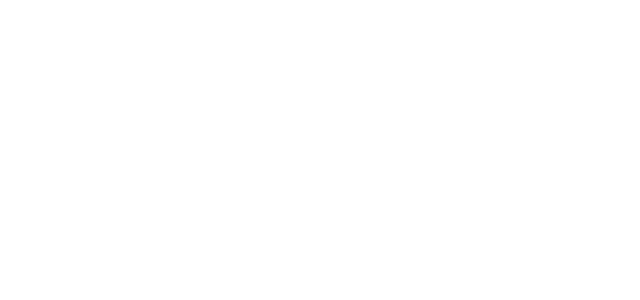
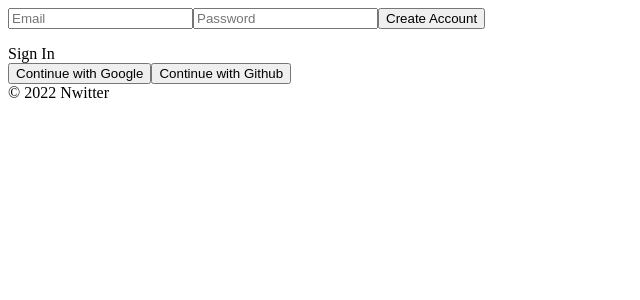
Before and after one commit to wjdrbdyd/twitter-clone, a React (Create React App) app: page / in a window 1280 px wide. Shown: the top 300 px of the page, without its empty margins (0-640 px from the left). Built offline with nearby package versions, Linux system fonts and the light colour scheme; no server answers.

Commit message:
firebase login & firestore

```diff
--- a/package.json
+++ b/package.json
@@ -10,8 +10,10 @@
     "@types/node": "^16.11.24",
     "@types/react": "^17.0.39",
     "@types/react-dom": "^17.0.11",
+    "firebase": "^9.6.6",
     "react": "^17.0.2",
     "react-dom": "^17.0.2",
+    "react-router-dom": "^6.2.1",
     "react-scripts": "5.0.0",
     "typescript": "^4.5.5",
     "web-vitals": "^2.1.0"
--- a/src/App.tsx
+++ /dev/null
@@ -1,7 +0,0 @@
-import React from "react";
-
-function App() {
-  return <div></div>;
-}
-
-export default App;
--- /dev/null
+++ b/src/components/App.tsx
@@ -0,0 +1,28 @@
+import Router from "components/Router";
+import { authService, onAuthChanged } from "fbase";
+import { useEffect, useState } from "react";
+
+function App() {
+  const [init, setInit] = useState(false);
+  const [isLoggedIn, setIsLoggedIn] = useState(false);
+
+  useEffect(() => {
+    onAuthChanged(authService, (user) => {
+      console.log(user);
+      if (user) {
+        setIsLoggedIn(true);
+      } else {
+        setIsLoggedIn(false);
+      }
+      setInit(true);
+    });
+  }, []);
+  return (
+    <>
+      {init ? <Router isLoggedIn={isLoggedIn} /> : "Initializing..."}
+      <footer>&copy; {new Date().getFullYear()} Nwitter </footer>
+    </>
+  );
+}
+
+export default App;
--- /dev/null
+++ b/src/components/Navigation.tsx
@@ -0,0 +1,19 @@
+import React from "react";
+import { Link } from "react-router-dom";
+
+const Navigation = () => {
+  return (
+    <nav>
+      <ul>
+        <li>
+          <Link to="/">Home</Link>
+        </li>
+        <li>
+          <Link to="/profile">My Profile</Link>
+        </li>
+      </ul>
+    </nav>
+  );
+};
+
+export default Navigation;
--- /dev/null
+++ b/src/components/Router.tsx
@@ -0,0 +1,26 @@
+import { HashRouter, Routes, Route, Navigate } from "react-router-dom";
+import Auth from "routes/Auth";
+import Home from "routes/Home";
+import Navigation from "components/Navigation";
+import Profile from "routes/Profile";
+
+const Router = ({ isLoggedIn }: any) => {
+  return (
+    <HashRouter>
+      {isLoggedIn && <Navigation />}
+      <Routes>
+        {isLoggedIn ? (
+          <>
+            <Route path="/" element={<Home />}></Route>
+            <Route path="/profile" element={<Profile></Profile>}></Route>
+          </>
+        ) : (
+          <Route path="/" element={<Auth />}></Route>
+        )}
+        <Route path="*" element={<Navigate to="/" />} />
+      </Routes>
+    </HashRouter>
+  );
+};
+
+export default Router;
--- /dev/null
+++ b/src/fbase.ts
@@ -0,0 +1,36 @@
+// Import the functions you need from the SDKs you need
+
+import { initializeApp } from "firebase/app";
+import { getFirestore, collection, addDoc, getDocs } from "firebase/firestore";
+import {
+  getAuth,
+  createUserWithEmailAndPassword,
+  signInWithEmailAndPassword,
+  setPersistence,
+  onAuthStateChanged,
+  signInWithPopup,
+} from "firebase/auth";
+
+// TODO: Add SDKs for Firebase products that you want to use
+// https://firebase.google.com/docs/web/setup#available-libraries
+
+// Your web app's Firebase configuration
+const firebaseConfig = {
+  apiKey: process.env.REACT_APP_API_KEY,
+  authDomain: process.env.REACT_APP_AUTH_DOMAIN,
+  projectId: process.env.REACT_APP_PROJECT_ID,
+  storageBucket: process.env.REACT_APP_STORAGE_BUCKET,
+  messagingSenderId: process.env.REACT_APP_MESSAGING_SENDER_ID,
+  appId: process.env.REACT_APP_APP_ID,
+};
+
+// Initialize Firebase
+initializeApp(firebaseConfig);
+export const authService = getAuth();
+export const createUser = createUserWithEmailAndPassword;
+export const signInUser = signInWithEmailAndPassword;
+export const saveMethod = setPersistence;
+export const onAuthChanged = onAuthStateChanged;
+export const signPop = signInWithPopup;
+export const storeService = getFirestore();
+export { collection, addDoc, getDocs };
--- a/src/index.tsx
+++ b/src/index.tsx
@@ -1,7 +1,6 @@
 import React from "react";
 import ReactDOM from "react-dom";
-
-import App from "./App";
+import App from "components/App";
 
 ReactDOM.render(
   <React.StrictMode>
--- /dev/null
+++ b/src/routes/Auth.tsx
@@ -0,0 +1,97 @@
+import { async } from "@firebase/util";
+import { authService, createUser, signInUser, signPop } from "fbase";
+import {
+  AuthProvider,
+  GithubAuthProvider,
+  GoogleAuthProvider,
+} from "firebase/auth";
+import React, { EventHandler, useState } from "react";
+
+const Auth = () => {
+  const [email, setEmail] = useState("");
+  const [password, setPassword] = useState("");
+  const [newAccount, setNewAccount] = useState(true);
+  const [error, setError] = useState("");
+
+  const onChange = (event: React.FormEvent<HTMLInputElement>) => {
+    const {
+      currentTarget: { name, value },
+    } = event;
+    if (name === "email") {
+      setEmail(value);
+    } else if (name === "password") {
+      setPassword(value);
+    }
+  };
+  const onSubmit = async (event: React.FormEvent) => {
+    event.preventDefault();
+    try {
+      let data;
+      if (newAccount) {
+        // create account
+        data = await createUser(authService, email, password);
+      } else {
+        // login
+        data = await signInUser(authService, email, password);
+      }
+      console.log(data);
+    } catch (error) {
+      if (error instanceof Error) {
+        setError(error.message);
+      }
+    }
+  };
+  const toggleAccount = () => setNewAccount((prev) => !prev);
+
+  const onSocialClick = async (event: React.MouseEvent<HTMLButtonElement>) => {
+    const {
+      currentTarget: { name },
+    } = event;
+
+    let provider: AuthProvider = {} as AuthProvider;
+    if (name === "google") {
+      provider = new GoogleAuthProvider();
+      console.log(provider);
+    } else if (name === "github") {
+      provider = new GithubAuthProvider();
+    }
+    const data = await signPop(authService, provider);
+    console.log(data);
+  };
+  return (
+    <div>
+      <form onSubmit={onSubmit}>
+        <input
+          name="email"
+          type="text"
+          placeholder="Email"
+          onChange={onChange}
+        />
+        <input
+          name="password"
+          type="password"
+          placeholder="Password"
+          onChange={onChange}
+        />
+        <input
+          type="submit"
+          value={newAccount ? "Create Account" : "Sign In"}
+        />
+      </form>
+      <p>{error}</p>
+      <span onClick={toggleAccount}>
+        {newAccount ? "Sign In" : "Create Account"}{" "}
+      </span>
+      <div>
+        <button name="google" onClick={onSocialClick}>
+          Continue with Google
+        </button>
+        <button name="github" onClick={onSocialClick}>
+          Continue with Github
+        </button>
+      </div>
+    </div>
+  );
+};
+
+export default Auth;
--- /dev/null
+++ b/src/routes/Home.tsx
@@ -0,0 +1,68 @@
+import React, { useEffect, useState } from "react";
+import { storeService, collection, addDoc, getDocs } from "fbase";
+
+interface INweet {
+  id: string;
+  nweet: string;
+  createdAt: number;
+}
+const Home = () => {
+  const [nweet, setNweet] = useState("");
+  const [nweets, setNweets] = useState<INweet[]>([]);
+  const getNweets = async () => {
+    const querySnapshot = await getDocs(collection(storeService, "nweets"));
+    querySnapshot.forEach((doc) => {
+      const nweetObject = {
+        ...doc.data(),
+        id: doc.id,
+      } as INweet;
+
+      setNweets((prev) => [nweetObject, ...prev]);
+    });
+  };
+  useEffect(() => {
+    getNweets();
+  }, []);
+  const onSubmit = async (event: React.FormEvent) => {
+    event.preventDefault();
+    try {
+      const docRef = await addDoc(collection(storeService, "nweets"), {
+        nweet,
+        createdAt: Date.now(),
+      });
+      setNweet("");
+      console.log("Document written with ID: ", docRef.id);
+    } catch (e) {
+      console.error("Error adding document: ", e);
+    }
+  };
+  const onChange = (event: React.FormEvent<HTMLInputElement>) => {
+    const {
+      currentTarget: { value },
+    } = event;
+    setNweet(value);
+  };
+  return (
+    <div>
+      <form onSubmit={onSubmit}>
+        <input
+          value={nweet}
+          onChange={onChange}
+          name="nweet"
+          type="text"
+          placeholder="What's on your mind?"
+        />
+        <input type="submit" value="Nweet" />
+      </form>
+      <div>
+        {nweets.map((nweet) => (
+          <div key={nweet.id}>
+            <h4>{nweet.nweet}</h4>
+          </div>
+        ))}
+      </div>
+    </div>
+  );
+};
+
+export default Home;
--- /dev/null
+++ b/src/routes/Profile.tsx
@@ -0,0 +1,13 @@
+import { authService } from "fbase";
+import React from "react";
+
+const Profile = () => {
+  const onLogoutClick = () => authService.signOut();
+  return (
+    <div>
+      <button onClick={onLogoutClick}>Logout</button>
+    </div>
+  );
+};
+
+export default Profile;
--- a/tsconfig.json
+++ b/tsconfig.json
@@ -1,6 +1,7 @@
 {
   "compilerOptions": {
     "target": "es5",
+    "baseUrl": "src",
     "lib": [
       "dom",
       "dom.iterable",
@@ -19,6 +20,7 @@
     "isolatedModules": true,
     "noEmit": true,
     "jsx": "react-jsx"
+
   },
   "include": [
     "src"
```
Also changed, not shown: src/routes/EditProfile.tsx (added, +7 -0 lines), 2 other files (tests, documents, lock files or other folders).
